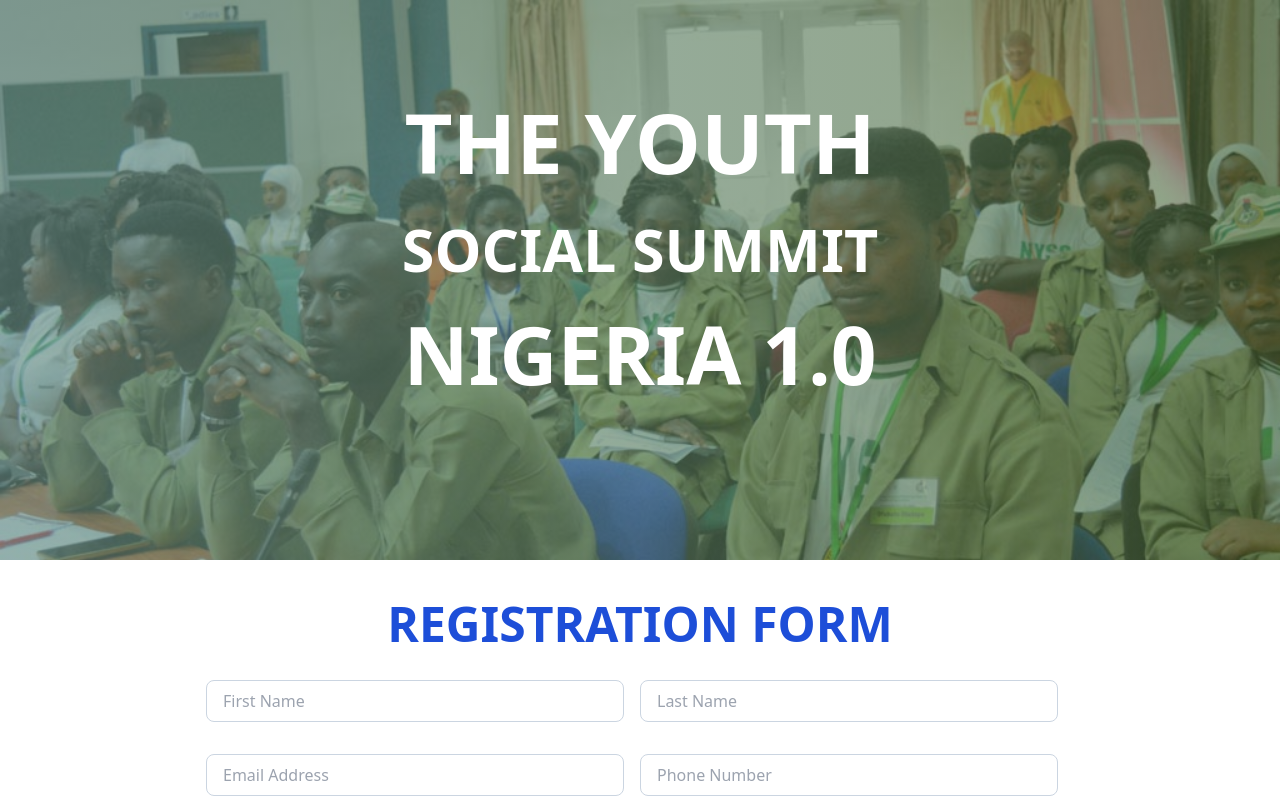
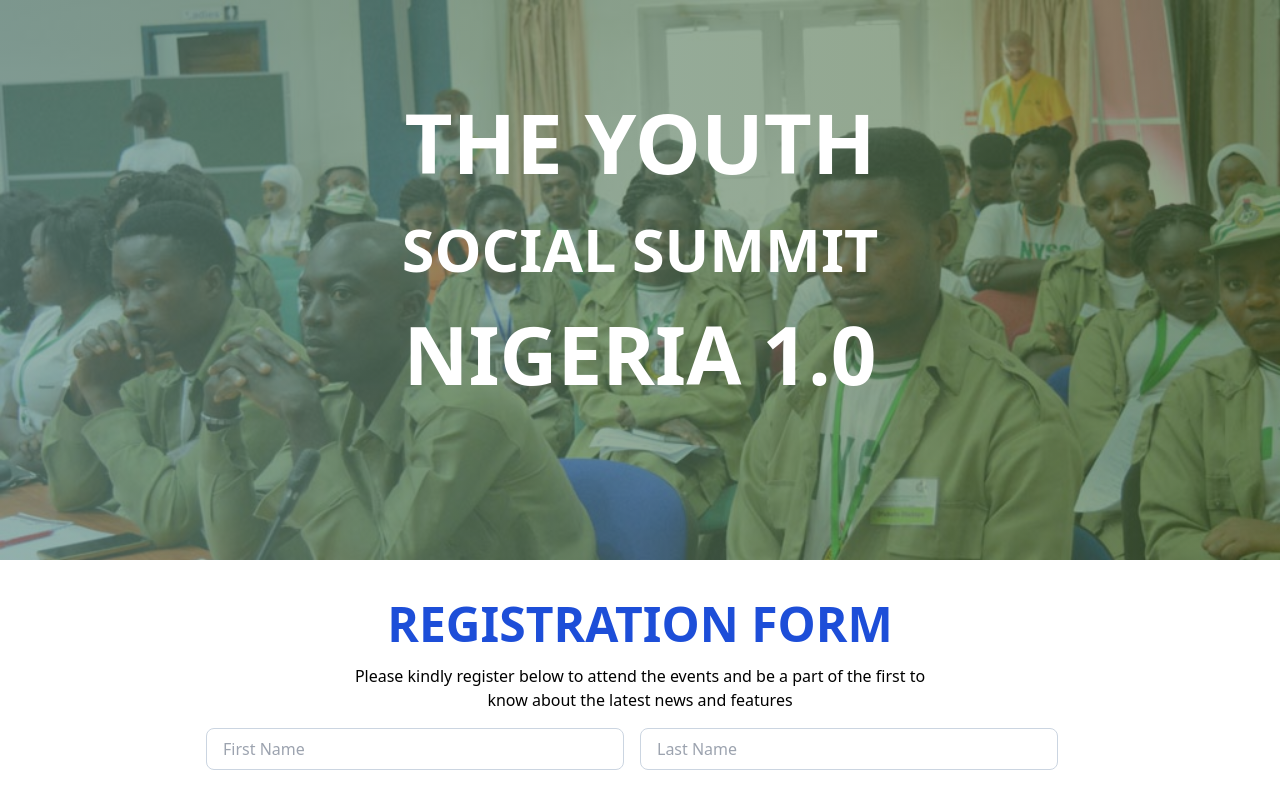
Before and after one commit to abeeebdon/register-magnitude, a React (Create React App) app: page / in a window 1280 px wide. Shown: the top 800 px of the page. Built offline with nearby package versions, Linux system fonts and the light colour scheme.

Commit message:
new Changes

```diff
--- a/src/signup/Signup.js
+++ b/src/signup/Signup.js
@@ -109,6 +109,13 @@ const Signup = () => {
             REGISTRATION FORM
           </h1>
         </div>
+        <div>
+          <p>
+            Please kindly register below to attend the events and be a part of
+            the first to
+            <p>know about the latest news and features</p>
+          </p>
+        </div>
         <SignupForm
           gender={gender}
           setGender={setGender}
```
